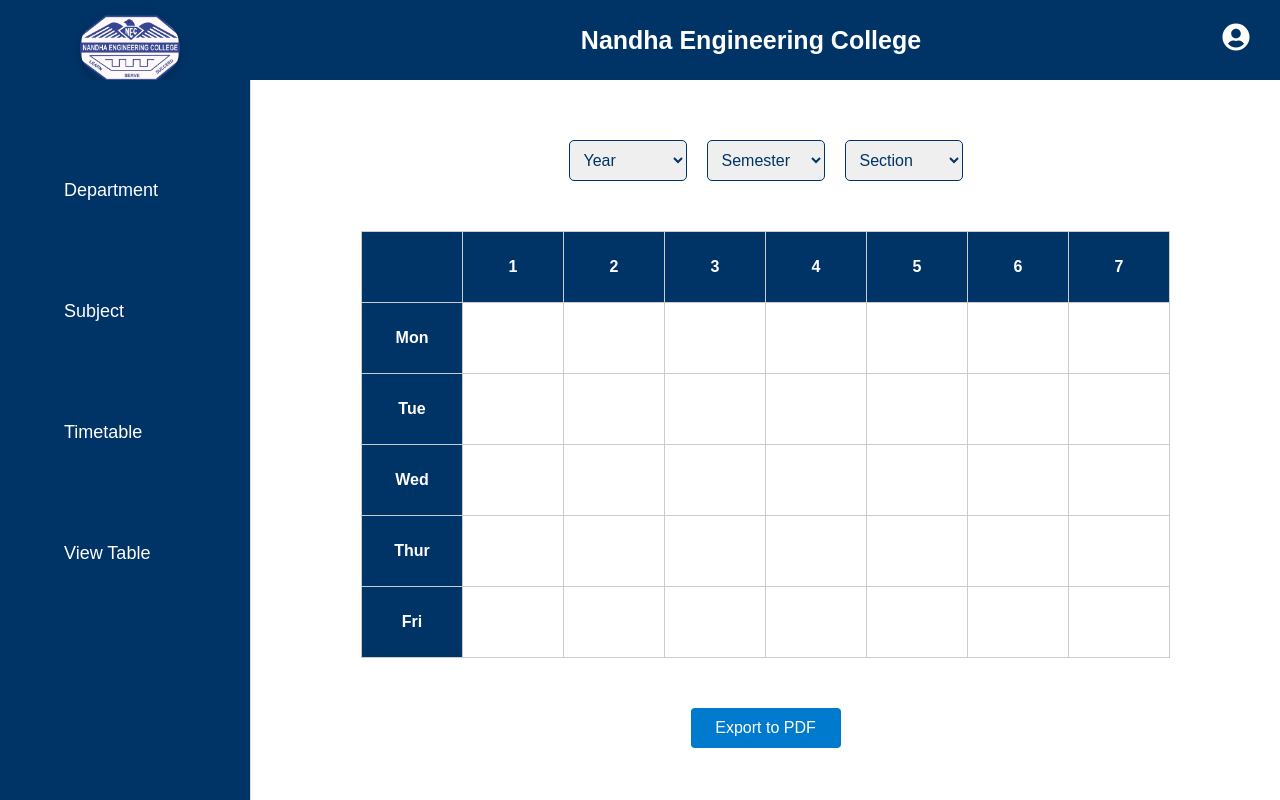
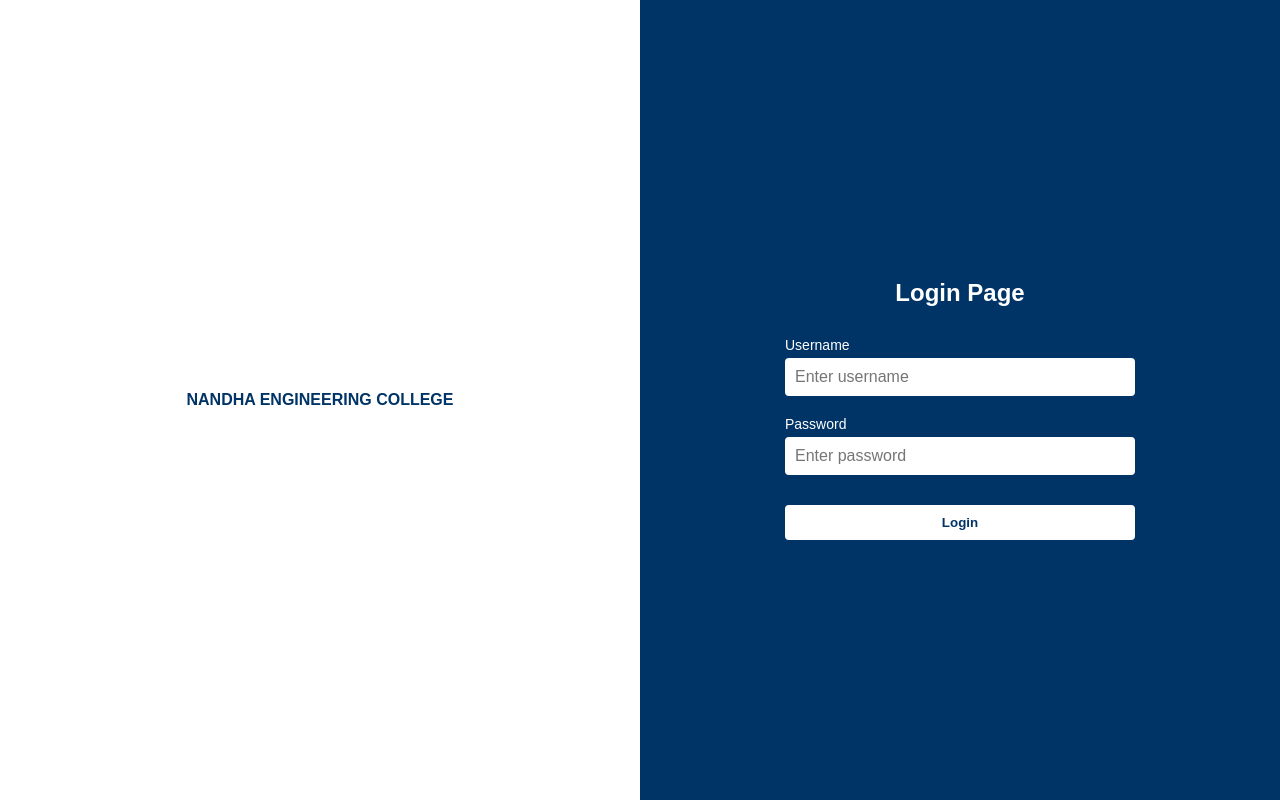
Before and after one commit to ADhanaseelan/TimeTable, a React (Vite) app in the folder TimeTable/: page / in a window 1280 px wide. Built offline with nearby package versions, Linux system fonts and the light colour scheme.

Commit message:
your message

```diff
--- a/TimeTable/src/App.tsx
+++ b/TimeTable/src/App.tsx
@@ -8,15 +8,14 @@
 import Staff from './components/Staff';
 import Subject from './components/subject';
 import Table from './components/Table';
+import Login from './components/login'; // <-- Import your Login component
 
 const App: React.FC = () => {
   const [email, setEmail] = useState('');
   const [activePage, setActivePage] = useState('viewTable');
-
   const [totalStaff, setTotalStaff] = useState<number>(0);
-  const [subjectCount, setSubjectCount] = useState<number>(0);
+  const [subjectCount, setSubjectCount] =useState<number>(0);
   const [showStaffBelow, setShowStaffBelow] = useState(false);
-
   const [departmentData, setDepartmentData] = useState({
     department: '',
     departmentName: '',
@@ -31,7 +30,6 @@
     switch (activePage) {
       case 'viewTable':
         return <ViewTable />;
-
       case 'Department':
         return (
           <>
@@ -46,27 +44,27 @@
             )}
           </>
         );
-
       case 'Staff':
         return <Staff totalStaff={totalStaff} departmentData={departmentData} />;
-
       case 'subject':
         return (
           <Subject
             subjectCount={subjectCount}
             setSubjectCount={setSubjectCount}
-            setActivePage={setActivePage}
-            //departmentData={departmentData} // ✅ now passed
+                        setActivePage={setActivePage}
           />
         );
-
-      case 'Table': // ✅ Handle Table Page
+      case 'Table':
         return <Table />;
-
       default:
         return <div>Select a page from the sidebar.</div>;
     }
   };
+
+  // Show Login page if not logged in
+  if (!email) {
+    return <Login onLoginSuccess={setEmail} />;
+  }
 
   return (
     <div className="app-container">
--- a/TimeTable/src/components/login.tsx
+++ b/TimeTable/src/components/login.tsx
@@ -1,18 +1,20 @@
 import React, { useState } from 'react';
 import '../styles/Login.css';
+
 interface LoginProps {
-  onLoginSuccess: (email:string) => void;
+  onLoginSuccess: (username: string) => void;
 }
+
 const Login: React.FC<LoginProps> = ({ onLoginSuccess }) => {
-  const [email, setEmail] = useState('');
+  const [username, setUsername] = useState('');
   const [password, setPassword] = useState('');
 
   const handleSubmit = (e: React.FormEvent) => {
     e.preventDefault();
-    if (email === 'admin@12' && password === '123456') {
-      onLoginSuccess(email);
+    if (username !== '' && password !== '') {
+      onLoginSuccess(username);
     } else {
-      alert('Invalid email or password.');
+      alert('Invalid username or password.');
     }
   };
 
@@ -25,12 +27,12 @@
       <div className="login-right">
         <form onSubmit={handleSubmit} className="login-form">
           <h2>Login Page</h2>
-          <label>Email</label>
+          <label>Username</label>
           <input
-            type="email"
-            placeholder="Enter email"
-            value={email}
-            onChange={(e) => setEmail(e.target.value)}
+            type="text"
+            placeholder="Enter username"
+            value={username}
+            onChange={(e) => setUsername(e.target.value)}
             required
           />
           <label>Password</label>
--- a/TimeTable/src/components/subject.tsx
+++ b/TimeTable/src/components/subject.tsx
@@ -16,7 +16,7 @@
 }
 
 const years = ['First Year', 'Second Year', 'Third Year', 'Fourth Year'];
-const departments = ['CSE', 'ECE', 'EEE', 'MECH', 'CIVIL'];
+// const departments = ['CSE', 'ECE', 'EEE', 'MECH', 'CIVIL'];
 const semesters = ['Odd Semester', 'Even Semester'];
 
 const Subject: React.FC<SubjectProps> = ({ setActivePage }) => {
```
